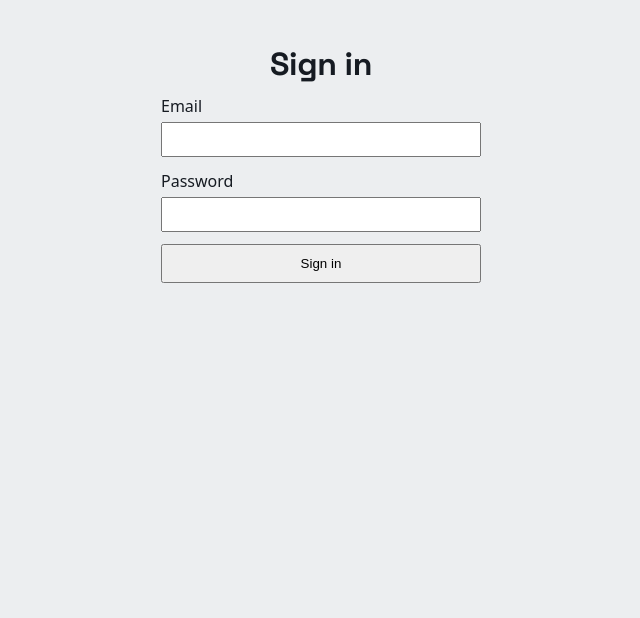
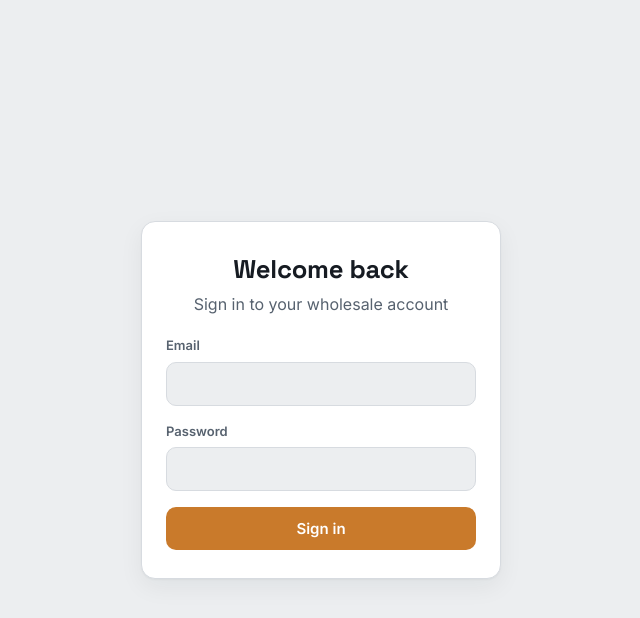
Before and after one commit to appodev256-art/wholesale-b2b, a React (Vite) app: page / in a window 1280 px wide. Shown: the top 618 px of the page, without its empty margins (319-959 px from the left). Built offline with nearby package versions, Linux system fonts and the light colour scheme; no server answers.

Commit message:
Update Login.jsx

```diff
--- a/src/pages/Login.jsx
+++ b/src/pages/Login.jsx
@@ -58,43 +58,46 @@ export default function Login() {
 
   if (user) {
     return (
-      <div style={{ fontFamily: 'system-ui, sans-serif', padding: '40px 20px', textAlign: 'center' }}>
+      <div className="screen-center">
+        <div className="card">
           <h1>Signed in</h1>
-        <p>{user.email}</p>
-        <button onClick={handleSignOut}>Sign out</button>
+          <p className="email-chip">{user.email}</p>
+          <button className="btn ghost" onClick={handleSignOut}>Sign out</button>
+        </div>
       </div>
     );
   }
 
   return (
-    <div style={{ fontFamily: 'system-ui, sans-serif', padding: '40px 20px', maxWidth: 360, margin: '0 auto' }}>
-      <h1 style={{ textAlign: 'center' }}>Sign in</h1>
+    <div className="screen-center">
+      <div className="card">
+        <h1>Welcome back</h1>
+        <p className="lede">Sign in to your wholesale account</p>
         <form onSubmit={handleSubmit}>
-        <label style={{ display: 'block', marginBottom: 12 }}>
-          Email
+          <div className="field">
+            <label>Email</label>
             <input
               type="email"
               value={email}
               onChange={(e) => setEmail(e.target.value)}
               required
-            style={{ display: 'block', width: '100%', padding: 8, marginTop: 4 }}
             />
-        </label>
-        <label style={{ display: 'block', marginBottom: 12 }}>
-          Password
+          </div>
+          <div className="field">
+            <label>Password</label>
             <input
               type="password"
               value={password}
               onChange={(e) => setPassword(e.target.value)}
               required
-            style={{ display: 'block', width: '100%', padding: 8, marginTop: 4 }}
             />
-        </label>
-        {error && <p style={{ color: '#b42318' }}>{error}</p>}
-        <button type="submit" disabled={busy} style={{ width: '100%', padding: 10 }}>
+          </div>
+          {error && <p className="error-text">{error}</p>}
+          <button className="btn accent" type="submit" disabled={busy}>
             {busy ? 'Signing in…' : 'Sign in'}
           </button>
         </form>
       </div>
+    </div>
   );
 }
```
Lines whose indentation alone changed are shown as unchanged.
